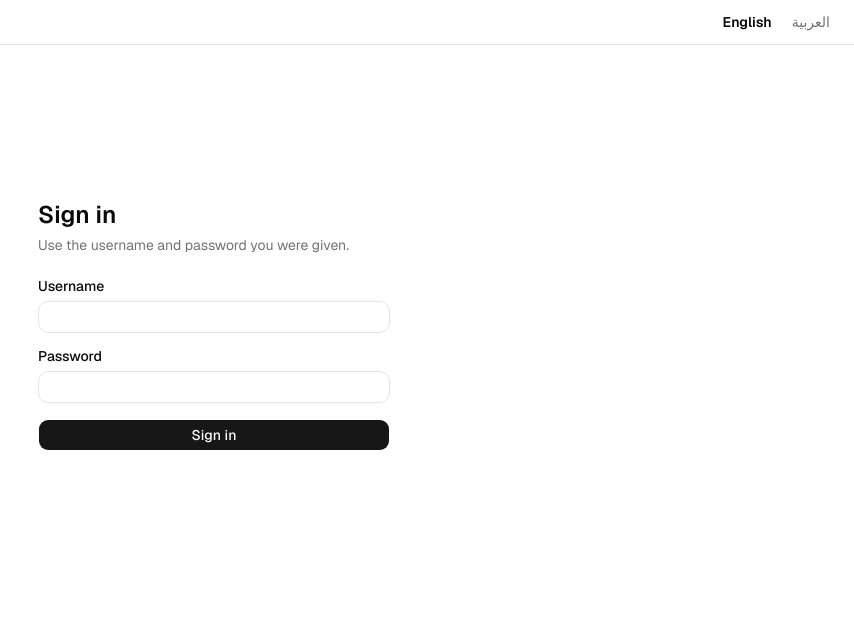
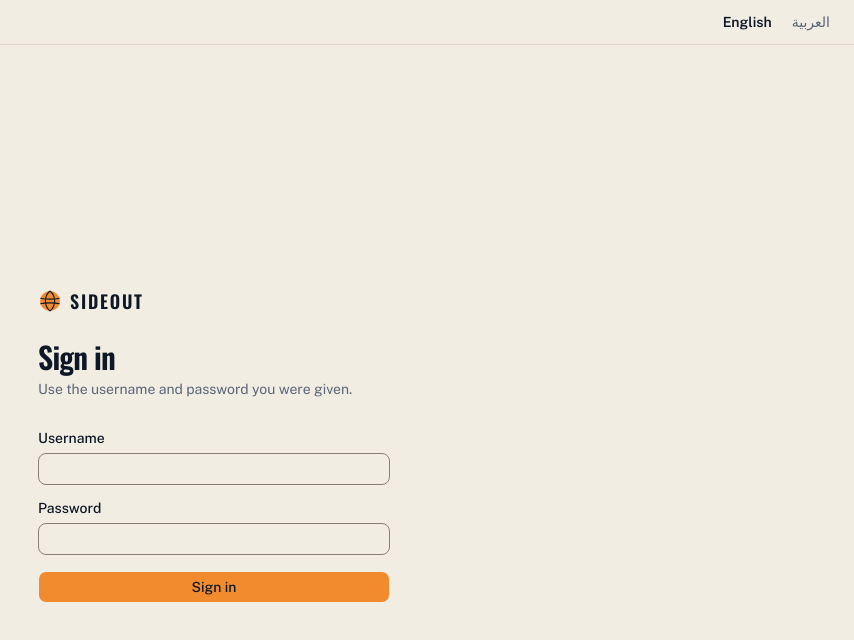
Before and after one commit to AbdulkareemXIV/sideout, a Next.js app: page /en/sign-in in a window 1280 px wide. Shown: the top 640 px of the page, without its empty margins (426-1280 px from the left). Built offline with nearby package versions, Linux system fonts and the light colour scheme.

Commit message:
feat(ui): apply the Sideout visual identity
Sand and navy theme tokens with court orange for primary actions, Oswald for

```diff
--- a/app/[locale]/(auth)/sign-in/page.tsx
+++ b/app/[locale]/(auth)/sign-in/page.tsx
@@ -1,15 +1,19 @@
 import { getTranslations } from "next-intl/server";
 
+import { Wordmark } from "@/components/wordmark";
 import { SignInForm } from "./sign-in-form";
 
 export default async function SignInPage() {
   const t = await getTranslations("SignIn");
 
   return (
-    <main className="mx-auto flex min-h-[70dvh] w-full max-w-sm flex-col justify-center gap-6 px-4">
-      <div className="flex flex-col gap-1">
-        <h1 className="text-2xl font-semibold">{t("title")}</h1>
-        <p className="text-sm text-muted-foreground">{t("subtitle")}</p>
+    <main className="mx-auto flex min-h-dvh w-full max-w-sm flex-col justify-center gap-8 px-4 py-10">
+      <div className="flex flex-col gap-6">
+        <Wordmark />
+        <div className="flex flex-col gap-1">
+          <h1 className="text-3xl font-semibold">{t("title")}</h1>
+          <p className="text-sm text-muted-foreground">{t("subtitle")}</p>
+        </div>
       </div>
       <SignInForm />
     </main>
--- a/app/[locale]/layout.tsx
+++ b/app/[locale]/layout.tsx
@@ -1,5 +1,5 @@
 import type { Metadata } from "next";
-import { Geist, Noto_Sans_Arabic } from "next/font/google";
+import { IBM_Plex_Sans_Arabic, Oswald, Public_Sans } from "next/font/google";
 import { NextIntlClientProvider, hasLocale } from "next-intl";
 import { getTranslations } from "next-intl/server";
 import { notFound } from "next/navigation";
@@ -11,10 +11,19 @@ import { cn } from "@/lib/utils";
 
 import "../globals.css";
 
-const geist = Geist({ subsets: ["latin"], variable: "--font-sans" });
-const notoSansArabic = Noto_Sans_Arabic({
+const oswald = Oswald({
+  subsets: ["latin"],
+  weight: ["400", "500", "600"],
+  variable: "--font-display",
+});
+const publicSans = Public_Sans({
+  subsets: ["latin"],
+  variable: "--font-body",
+});
+const plexArabic = IBM_Plex_Sans_Arabic({
   subsets: ["arabic"],
-  variable: "--font-sans",
+  weight: ["400", "500", "600"],
+  variable: "--font-arabic",
 });
 
 type Props = {
@@ -47,8 +56,9 @@ export default async function LocaleLayout({ children, params }: Props) {
       lang={locale}
       dir={getDirection(locale)}
       className={cn(
-        geist.variable,
-        locale === "ar" ? notoSansArabic.variable : undefined,
+        oswald.variable,
+        publicSans.variable,
+        plexArabic.variable,
       )}
     >
       <body>
--- a/app/globals.css
+++ b/app/globals.css
@@ -5,8 +5,8 @@
 @custom-variant dark (&:is(.dark *));
 
 @theme inline {
-    --font-heading: var(--font-sans);
-    --font-sans: var(--font-sans);
+    --font-heading: var(--app-font-heading);
+    --font-sans: var(--app-font-sans);
     --color-sidebar-ring: var(--sidebar-ring);
     --color-sidebar-border: var(--sidebar-border);
     --color-sidebar-accent-foreground: var(--sidebar-accent-foreground);
@@ -47,73 +47,53 @@
     --radius-4xl: calc(var(--radius) * 2.6);
 }
 
+/*
+ * Sideout is light only: sand court, navy ink, court orange for actions.
+ * --border is the quiet divider; --input is the control boundary, dark enough
+ * to clear 3:1 against the background (WCAG 1.4.11).
+ */
 :root {
-    --background: oklch(1 0 0);
-    --foreground: oklch(0.145 0 0);
-    --card: oklch(1 0 0);
-    --card-foreground: oklch(0.145 0 0);
-    --popover: oklch(1 0 0);
-    --popover-foreground: oklch(0.145 0 0);
-    --primary: oklch(0.205 0 0);
-    --primary-foreground: oklch(0.985 0 0);
-    --secondary: oklch(0.97 0 0);
-    --secondary-foreground: oklch(0.205 0 0);
-    --muted: oklch(0.97 0 0);
-    --muted-foreground: oklch(0.556 0 0);
-    --accent: oklch(0.97 0 0);
-    --accent-foreground: oklch(0.205 0 0);
-    --destructive: oklch(0.577 0.245 27.325);
-    --border: oklch(0.922 0 0);
-    --input: oklch(0.922 0 0);
-    --ring: oklch(0.708 0 0);
-    --chart-1: oklch(0.87 0 0);
-    --chart-2: oklch(0.556 0 0);
-    --chart-3: oklch(0.439 0 0);
-    --chart-4: oklch(0.371 0 0);
-    --chart-5: oklch(0.269 0 0);
-    --radius: 0.625rem;
-    --sidebar: oklch(0.985 0 0);
-    --sidebar-foreground: oklch(0.145 0 0);
-    --sidebar-primary: oklch(0.205 0 0);
-    --sidebar-primary-foreground: oklch(0.985 0 0);
-    --sidebar-accent: oklch(0.97 0 0);
-    --sidebar-accent-foreground: oklch(0.205 0 0);
-    --sidebar-border: oklch(0.922 0 0);
-    --sidebar-ring: oklch(0.708 0 0);
+    --background: #f2ede3;
+    --foreground: #0d1726;
+    --card: #fbf8f1;
+    --card-foreground: #0d1726;
+    --popover: #fbf8f1;
+    --popover-foreground: #0d1726;
+    --primary: #f28a2e;
+    --primary-foreground: #0d1726;
+    --secondary: #e6dfd1;
+    --secondary-foreground: #0d1726;
+    --muted: #e9e3d7;
+    --muted-foreground: #5a6577;
+    --accent: #e6dfd1;
+    --accent-foreground: #0d1726;
+    --destructive: #b3261e;
+    --border: #ddd5c6;
+    --input: #8a8070;
+    --ring: #0d1726;
+    --chart-1: #0d1726;
+    --chart-2: #f28a2e;
+    --chart-3: #5a6577;
+    --chart-4: #b3261e;
+    --chart-5: #8a8070;
+    --radius: 0.5rem;
+    --sidebar: #fbf8f1;
+    --sidebar-foreground: #0d1726;
+    --sidebar-primary: #f28a2e;
+    --sidebar-primary-foreground: #0d1726;
+    --sidebar-accent: #e6dfd1;
+    --sidebar-accent-foreground: #0d1726;
+    --sidebar-border: #ddd5c6;
+    --sidebar-ring: #0d1726;
+
+    --app-font-sans: var(--font-body), ui-sans-serif, system-ui, sans-serif;
+    --app-font-heading: var(--font-display), ui-sans-serif, system-ui, sans-serif;
 }
 
-.dark {
-    --background: oklch(0.145 0 0);
-    --foreground: oklch(0.985 0 0);
-    --card: oklch(0.205 0 0);
-    --card-foreground: oklch(0.985 0 0);
-    --popover: oklch(0.205 0 0);
-    --popover-foreground: oklch(0.985 0 0);
-    --primary: oklch(0.922 0 0);
-    --primary-foreground: oklch(0.205 0 0);
-    --secondary: oklch(0.269 0 0);
-    --secondary-foreground: oklch(0.985 0 0);
-    --muted: oklch(0.269 0 0);
-    --muted-foreground: oklch(0.708 0 0);
-    --accent: oklch(0.269 0 0);
-    --accent-foreground: oklch(0.985 0 0);
-    --destructive: oklch(0.704 0.191 22.216);
-    --border: oklch(1 0 0 / 10%);
-    --input: oklch(1 0 0 / 15%);
-    --ring: oklch(0.556 0 0);
-    --chart-1: oklch(0.87 0 0);
-    --chart-2: oklch(0.556 0 0);
-    --chart-3: oklch(0.439 0 0);
-    --chart-4: oklch(0.371 0 0);
-    --chart-5: oklch(0.269 0 0);
-    --sidebar: oklch(0.205 0 0);
-    --sidebar-foreground: oklch(0.985 0 0);
-    --sidebar-primary: oklch(0.488 0.243 264.376);
-    --sidebar-primary-foreground: oklch(0.985 0 0);
-    --sidebar-accent: oklch(0.269 0 0);
-    --sidebar-accent-foreground: oklch(0.985 0 0);
-    --sidebar-border: oklch(1 0 0 / 10%);
-    --sidebar-ring: oklch(0.556 0 0);
+/* Arabic takes IBM Plex Sans Arabic for both roles. */
+html[lang="ar"] {
+    --app-font-sans: var(--font-arabic), ui-sans-serif, system-ui, sans-serif;
+    --app-font-heading: var(--font-arabic), ui-sans-serif, system-ui, sans-serif;
 }
 
 @layer base {
@@ -121,9 +101,15 @@
     @apply border-border outline-ring/50;
     }
   body {
-    @apply bg-background text-foreground;
+    @apply bg-background text-foreground antialiased;
     }
   html {
     @apply font-sans;
     }
+  h1,
+  h2,
+  h3,
+  h4 {
+    @apply font-heading tracking-tight;
+    }
 }
--- /dev/null
+++ b/components/wordmark.tsx
@@ -0,0 +1,28 @@
+import { cn } from "@/lib/utils";
+
+/**
+ * Sideout wordmark: a ball mark plus the name in Oswald, used in the app header
+ * and on the sign-in page.
+ */
+export function Wordmark({ className }: { className?: string }) {
+  return (
+    <span className={cn("inline-flex items-center gap-2", className)}>
+      <svg
+        aria-hidden="true"
+        viewBox="0 0 24 24"
+        className="size-6 shrink-0"
+        fill="none"
+      >
+        <circle cx="12" cy="12" r="10" className="fill-primary" />
+        <path
+          d="M12 2c3.2 2.6 4.6 6 4.6 10S15.2 19.4 12 22M12 2C8.8 4.6 7.4 8 7.4 12s1.4 7.4 4.6 10M2.4 9.2c4.6 1.2 14.6 1.2 19.2 0M2.4 14.8c4.6-1.2 14.6-1.2 19.2 0"
+          className="stroke-foreground"
+          strokeWidth="1.1"
+        />
+      </svg>
+      <span className="font-heading text-lg font-semibold tracking-[0.1em] text-foreground uppercase">
+        Sideout
+      </span>
+    </span>
+  );
+}
```
